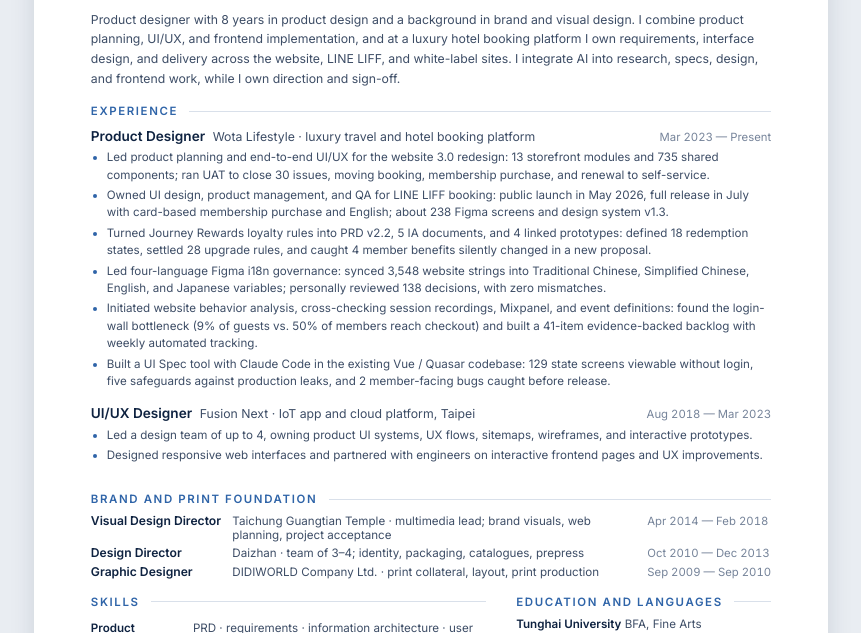
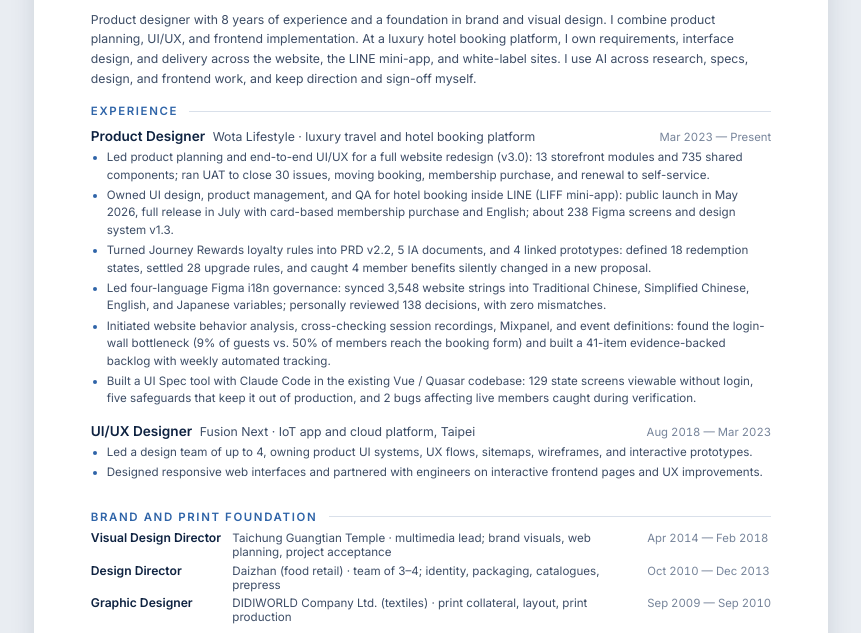
Before and after one commit to 0301kenny/0301kenny.github.io, an Astro site: page /print/resume-en in a window 1280 px wide. Shown: the part 167-800 px from the top of the page, without its empty margins (209-1070 px from the left). Built offline with nearby package versions, Linux system fonts and the light colour scheme; Astro itself is replaced by a stand-in of ours.

Commit message:
Correct UI Spec bug claim and clarify English resume wording
The two Rewards bugs were already live and found during verification,
not before release. Also explain LIFF and website v3.0 for readers
outside Taiwan.

Co-Authored-By: Claude Opus 5.5 <noreply@anthropic.com>

```diff
--- a/src/pages/print/resume-en.astro
+++ b/src/pages/print/resume-en.astro
@@ -6,12 +6,12 @@ const portfolioLabel = c.portfolio.replace(/^https?:\/\//, '');
 const linkedinLabel = c.linkedin.replace(/^https?:\/\/(www\.)?/, '');
 
 const wota = [
-  'Led product planning and end-to-end UI/UX for the website 3.0 redesign: 13 storefront modules and 735 shared components; ran UAT to close 30 issues, moving booking, membership purchase, and renewal to self-service.',
-  'Owned UI design, product management, and QA for LINE LIFF booking: public launch in May 2026, full release in July with card-based membership purchase and English; about 238 Figma screens and design system v1.3.',
+  'Led product planning and end-to-end UI/UX for a full website redesign (v3.0): 13 storefront modules and 735 shared components; ran UAT to close 30 issues, moving booking, membership purchase, and renewal to self-service.',
+  'Owned UI design, product management, and QA for hotel booking inside LINE (LIFF mini-app): public launch in May 2026, full release in July with card-based membership purchase and English; about 238 Figma screens and design system v1.3.',
   'Turned Journey Rewards loyalty rules into PRD v2.2, 5 IA documents, and 4 linked prototypes: defined 18 redemption states, settled 28 upgrade rules, and caught 4 member benefits silently changed in a new proposal.',
   'Led four-language Figma i18n governance: synced 3,548 website strings into Traditional Chinese, Simplified Chinese, English, and Japanese variables; personally reviewed 138 decisions, with zero mismatches.',
-  'Initiated website behavior analysis, cross-checking session recordings, Mixpanel, and event definitions: found the login-wall bottleneck (9% of guests vs. 50% of members reach checkout) and built a 41-item evidence-backed backlog with weekly automated tracking.',
-  'Built a UI Spec tool with Claude Code in the existing Vue / Quasar codebase: 129 state screens viewable without login, five safeguards against production leaks, and 2 member-facing bugs caught before release.',
+  'Initiated website behavior analysis, cross-checking session recordings, Mixpanel, and event definitions: found the login-wall bottleneck (9% of guests vs. 50% of members reach the booking form) and built a 41-item evidence-backed backlog with weekly automated tracking.',
+  'Built a UI Spec tool with Claude Code in the existing Vue / Quasar codebase: 129 state screens viewable without login, five safeguards that keep it out of production, and 2 bugs affecting live members caught during verification.',
 ];
 
 const fusion = [
@@ -86,7 +86,7 @@ const skills = [
     </div>
   </header>
 
-  <p class="summary">Product designer with 8 years in product design and a background in brand and visual design. I combine product planning, UI/UX, and frontend implementation, and at a luxury hotel booking platform I own requirements, interface design, and delivery across the website, LINE LIFF, and white-label sites. I integrate AI into research, specs, design, and frontend work, while I own direction and sign-off.</p>
+  <p class="summary">Product designer with 8 years of experience and a foundation in brand and visual design. I combine product planning, UI/UX, and frontend implementation. At a luxury hotel booking platform, I own requirements, interface design, and delivery across the website, the LINE mini-app, and white-label sites. I use AI across research, specs, design, and frontend work, and keep direction and sign-off myself.</p>
 
   <h2>Experience</h2>
   <div class="job">
@@ -101,8 +101,8 @@ const skills = [
   <h2>Brand and print foundation</h2>
   <div class="early">
     <b>Visual Design Director</b><span>Taichung Guangtian Temple · multimedia lead; brand visuals, web planning, project acceptance</span><time>Apr 2014 — Feb 2018</time>
-    <b>Design Director</b><span>Daizhan · team of 3–4; identity, packaging, catalogues, prepress</span><time>Oct 2010 — Dec 2013</time>
-    <b>Graphic Designer</b><span>DIDIWORLD Company Ltd. · print collateral, layout, print production</span><time>Sep 2009 — Sep 2010</time>
+    <b>Design Director</b><span>Daizhan (food retail) · team of 3–4; identity, packaging, catalogues, prepress</span><time>Oct 2010 — Dec 2013</time>
+    <b>Graphic Designer</b><span>DIDIWORLD Company Ltd. (textiles) · print collateral, layout, print production</span><time>Sep 2009 — Sep 2010</time>
   </div>
 
   <div class="bottom">
--- a/src/pages/print/resume-pm-zh-tw.astro
+++ b/src/pages/print/resume-pm-zh-tw.astro
@@ -11,7 +11,7 @@ const wota = [
   '主導官網 3.0 產品規劃：自建 79 頁進度表逐頁控管設計到驗收，主持 UAT 收斂 30 項問題，讓訂房、會籍購買與續約改為線上自助；並訂出 6 大類 17 個情境的通知信規格。',
   '負責 LINE LIFF 訂房的 PM 與驗收：2026 年 5 月對外推出、7 月正式發布信用卡購買會籍與英文版；整理 Figma、程式、文件三方衝突 42 項，並規劃從官網導流到 LINE 的策略。',
   '規劃酒店設施與政策資料庫：在專案方向偏離時重新檢討，拍板 6 項業務決策與五道品質關卡，用 Mixpanel 排定前 200 家（涵蓋 70% 預約成功用戶），內部 QA 問題率從 25% 降到 6%（尚未上線）。',
-  '以 PM 身分指揮 AI 推進產品：2.5 週完成 AI 旅遊顧問開發計畫 v2，收斂 32 項決策與約 60 個任務（提案中）；用 Claude Code 建置 UI Spec 工具，上線前抓到 2 個影響會員的 bug。',
+  '以 PM 身分指揮 AI 推進產品：2.5 週完成 AI 旅遊顧問開發計畫 v2，收斂 32 項決策與約 60 個任務（提案中）；用 Claude Code 建置 UI Spec 工具，驗證時抓到 2 個已影響正式站會員的 bug。',
 ];
 
 const rong = [
--- a/src/pages/print/resume-zh-tw.astro
+++ b/src/pages/print/resume-zh-tw.astro
@@ -11,7 +11,7 @@ const wota = [
   '把 Journey Rewards 會員獎勵規則落成 PRD v2.2、5 份 IA 與 4 支互動原型：定義 18 種兌換狀態、逐題定案 28 項升等規則，並攔下新提案中 4 處被改寫的會員權益。',
   '主導 Figma 四語系治理：3,548 個官網字串同步成繁中、簡中、英、日變數，親自審核 138 筆判定，四語核對 0 個不一致。',
   '發起網站行為分析，以錄影、Mixpanel 與事件定義交叉驗證：找出登入牆瓶頸（訪客 9%、會員 50% 走到訂單表單），整理 41 項附證據的改版清單，並建立每週自動追蹤。',
-  '用 Claude Code 在既有 Vue / Quasar 專案中建置 UI Spec 工具：免登入檢視 129 個狀態畫面，設五層防線避免進入正式站，上線前提前抓到 2 個影響會員的 bug。',
+  '用 Claude Code 在既有 Vue / Quasar 專案中建置 UI Spec 工具：免登入檢視 129 個狀態畫面，設五層防線避免進入正式站，驗證時抓到 2 個已影響正式站會員的 bug。',
 ];
 
 const rong = [
```
Also changed, not shown: 3 other files.
